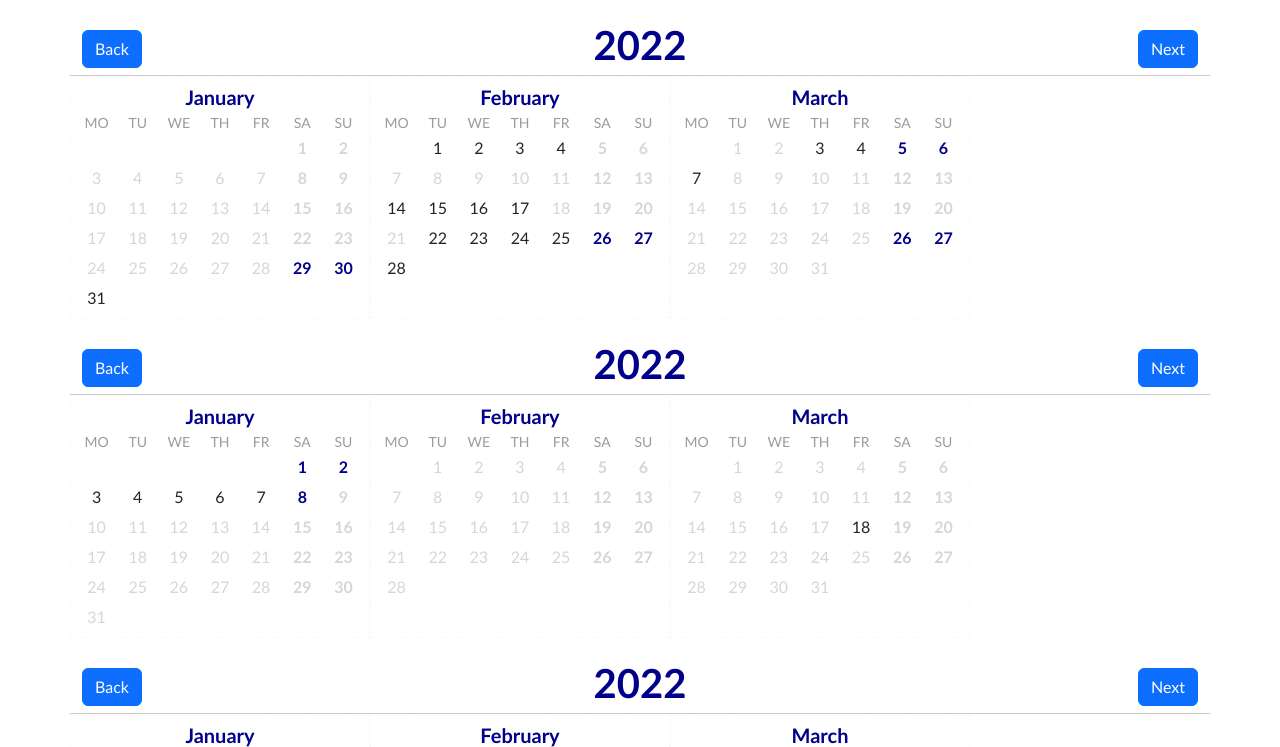
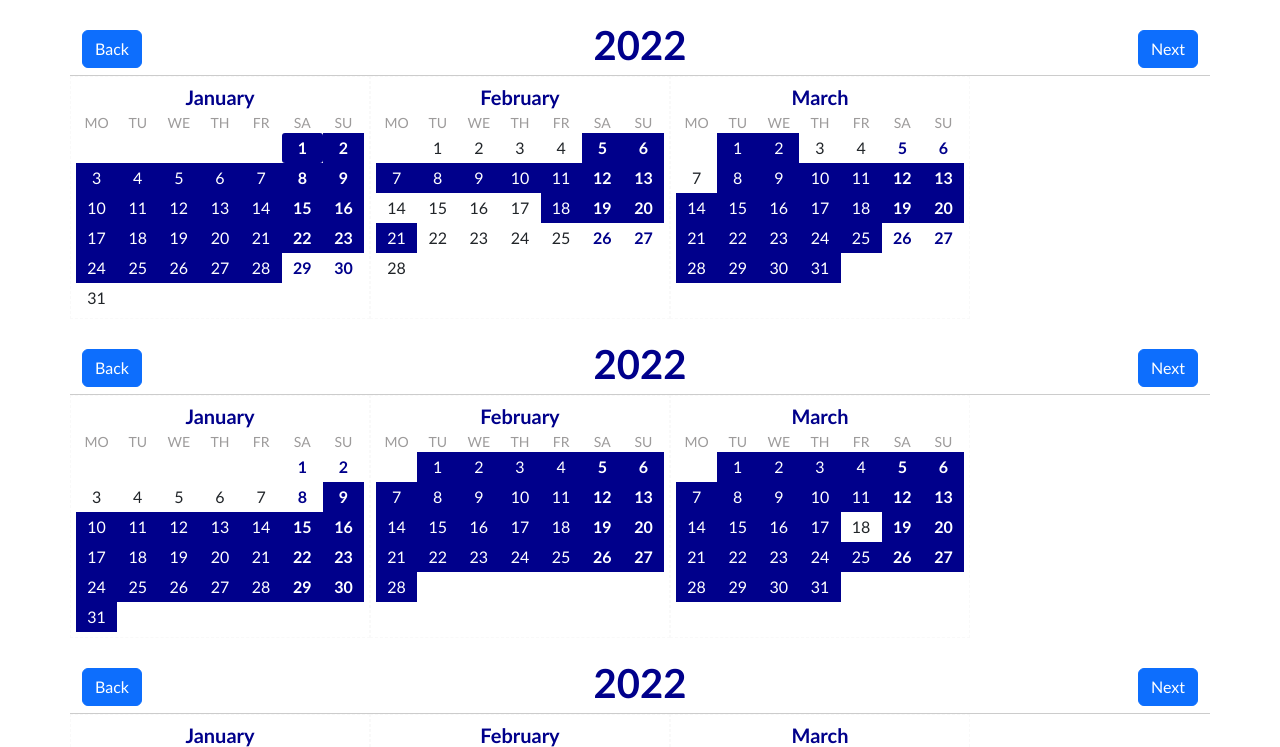
Before and after one commit to sandy5rr/multiple-calendar-in-a-single-page-with-blocked-date, a plain HTML site: page index.html in a window 1280 px wide. In both pictures the pointer is over the element 302 px from the left and 148 px from the top of the page. Shown: the top 747 px of the page. Drawn offline with nearby package versions, Linux system fonts and the light colour scheme.

Commit message:
Add files via upload

```diff
--- a/style.css
+++ b/style.css
@@ -76,13 +76,13 @@ body {
   background-color: unset !important;
 }
 .blocked {
-  color: rgb(214, 214, 214);
+  Background-color: #00008B;
+  color: #fff;
 }
 .blocked:hover {
-  background-color: unset !important;
-  cursor: default !important;
+  background-color: #00008B !important;
   border: unset !important;
-  color: rgb(214, 214, 214) !important;
+  color: #fff !important;
 }
 
 .swap-both-ways {
```
